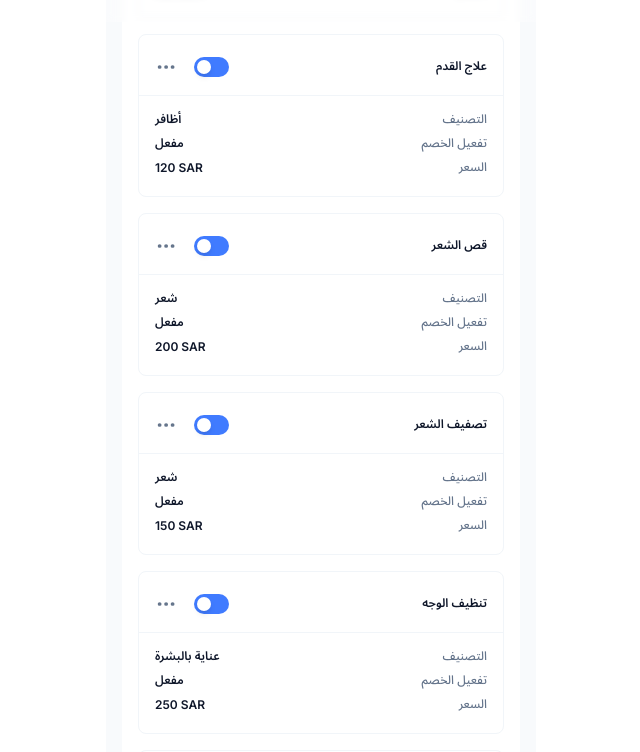
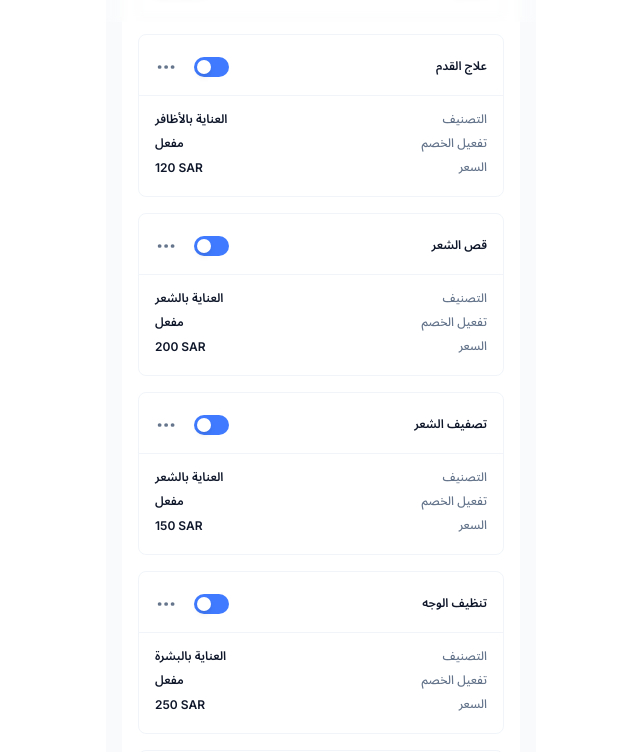
Before and after one commit to helmy162/leadly-admin, a Next.js app: page /services in a window 1280 px wide. Shown: the part 778-1530 px from the top of the page, without its empty margins (319-959 px from the left). Built offline with nearby package versions, Linux system fonts and the light colour scheme.

Commit message:
changed service categories spelling

```diff
--- a/mockups/services.ts
+++ b/mockups/services.ts
@@ -2,7 +2,7 @@ export const services = [
   {
     id: 1,
     name: "منكير كلاسيك",
-    categories: ["أظافر"],
+    categories: ["العناية بالأظافر"],
     price: 100,
     oldPrice: 150,
     description: "منكير كلاسيك لتحسين مظهر الأظافر وإضافة لون جميل.",
@@ -26,7 +26,7 @@ export const services = [
   {
     id: 2,
     name: "لون عادي",
-    categories: ["أظافر"],
+    categories: ["العناية بالأظافر"],
     price: 50,
     oldPrice: 80,
     description: "لون عادي للأظافر لإضفاء لمسة نهائية أنيقة.",
@@ -50,7 +50,7 @@ export const services = [
   {
     id: 3,
     name: "بديكير",
-    categories: ["أظافر"],
+    categories: ["العناية بالأظافر"],
     price: 150,
     oldPrice: 200,
     description: "بديكير للعناية بالقدمين وتنعيم البشرة.",
@@ -74,7 +74,7 @@ export const services = [
   {
     id: 4,
     name: "علاج القدم",
-    categories: ["أظافر"],
+    categories: ["العناية بالأظافر"],
     price: 120,
     oldPrice: 180,
     description: "علاج القدم للتخلص من الجلد الميت وتنعيم البشرة.",
@@ -98,7 +98,7 @@ export const services = [
   {
     id: 5,
     name: "قص الشعر",
-    categories: ["شعر"],
+    categories: ["العناية بالشعر"],
     price: 200,
     oldPrice: 300,
     description: "قص الشعر لتحسين مظهر الشعر وإضفاء تسريحة جديدة.",
@@ -122,7 +122,7 @@ export const services = [
   {
     id: 6,
     name: "تصفيف الشعر",
-    categories: ["شعر"],
+    categories: ["العناية بالشعر"],
     price: 150,
     oldPrice: 250,
     description: "تصفيف الشعر لإعطاء مظهر نهائي أنيق وجذاب.",
@@ -146,7 +146,7 @@ export const services = [
   {
     id: 7,
     name: "تنظيف الوجه",
-    categories: ["عناية بالبشرة"],
+    categories: ["العناية بالبشرة"],
     price: 250,
     oldPrice: 400,
     description: "تنظيف الوجه لإزالة الشوائب والبثور وتحسين نضارة البشرة.",
@@ -170,7 +170,7 @@ export const services = [
   {
     id: 8,
     name: "ماسك",
-    categories: ["عناية بالبشرة"],
+    categories: ["العناية بالبشرة"],
     price: 100,
     oldPrice: 150,
     description: "ماسك للوجه لترطيب وتغذية البشرة.",
@@ -194,7 +194,7 @@ export const services = [
   {
     id: 9,
     name: "تلوين شعر",
-    categories: ["شعر"],
+    categories: ["العناية بالشعر"],
     price: 300,
     oldPrice: 500,
     description: "تلوين شعر باستخدام أحدث تقنيات الصبغ للحصول على لون مثالي.",
@@ -218,7 +218,7 @@ export const services = [
   {
     id: 10,
     name: "علاج الكيراتين",
-    categories: ["شعر"],
+    categories: ["العناية بالشعر"],
     price: 500,
     oldPrice: 800,
     description: "علاج الكيراتين لتنعيم الشعر وإصلاح التلف.",
```
